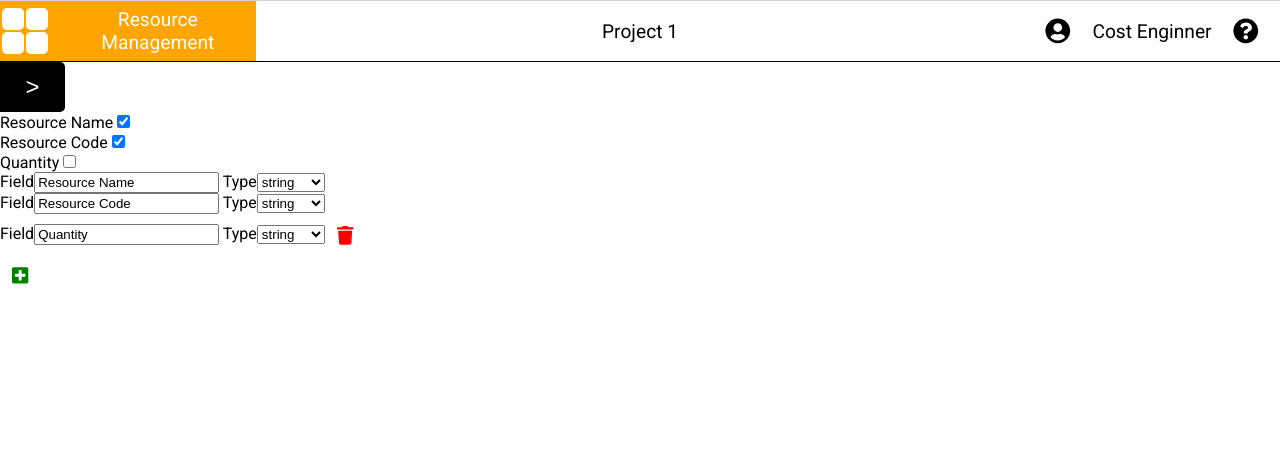
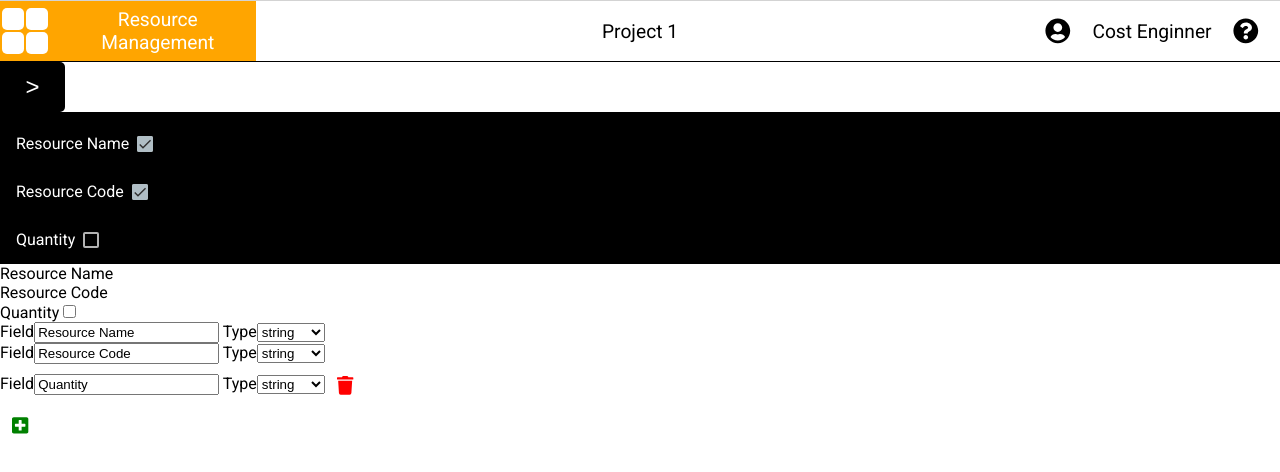
Before and after one commit to davidwu426/FrontEnd, an Angular app: page /formula/fields in a window 1280 px wide. Shown: the top 472 px of the page. Built offline with nearby package versions, Linux system fonts and the light colour scheme.

Commit message:
adding formula table features

```diff
--- a/src/app/angular-material/angular-material.module.ts
+++ b/src/app/angular-material/angular-material.module.ts
@@ -4,10 +4,11 @@ import {MatButtonModule} from '@angular/material/button';
 import {MatListModule} from '@angular/material/list';
 import {MatToolbarModule} from '@angular/material/toolbar';
 import {MatTableModule} from '@angular/material/table';
+import {MatCheckboxModule} from '@angular/material/checkbox';
 
 
 const CustomAngularMaterial = [MatButtonModule, MatSidenavModule, MatListModule, MatToolbarModule,
-MatTableModule];
+MatTableModule, MatCheckboxModule];
 
 
 @NgModule({
--- a/src/app/components/formula-fields/formula-fields.component.css
+++ b/src/app/components/formula-fields/formula-fields.component.css
@@ -1,3 +1,7 @@
+mat-list{
+    color:orange;
+    background-color: black;
+}
 .trash{
     color: red;
 }
--- a/src/app/components/formula-fields/formula-fields.component.html
+++ b/src/app/components/formula-fields/formula-fields.component.html
@@ -1,7 +1,13 @@
+
+<mat-list>
+    <mat-list-item  *ngFor = "let col of data">
+        <mat-checkbox labelPosition = "before"  [checked] = "col.colScope"  (change) = "changeScope(col,$event)">{{col.colName}}</mat-checkbox>
+    </mat-list-item>
+</mat-list>
 <div>
     <div *ngFor = "let col of data">
         <span>{{col.colName}}</span>
-        <input type = "checkbox" [checked] = "col.colScope" >
+        <input  *ngIf = "col.colName !== 'Resource Name' && col.colName !== 'Resource Code'" type = "checkbox" >
     </div>
 </div>
 
@@ -9,8 +15,7 @@
     <div *ngFor = "let col of data">
         <div>
             <label>Field</label>
-            <input type = "text" [value] = "col.colName">
-
+            <input type = "text" [value] = "col.colName" >
             <label> Type</label>
             <select>
                 <option>string</option>
--- a/src/app/components/formula-fields/formula-fields.component.ts
+++ b/src/app/components/formula-fields/formula-fields.component.ts
@@ -1,16 +1,7 @@
 import { Component, OnInit, Input } from '@angular/core';
-import { ColumnsService } from 'src/app/service/columns.service';
+import { ColumnsService, Column } from 'src/app/service/columns.service';
 import { FaIconLibrary } from '@fortawesome/angular-fontawesome';
 import { faTrash, faPlusSquare } from '@fortawesome/free-solid-svg-icons';
-
-export interface Columns{
-  coldId : number,
-  colFormula : string,
-  colName :  string,
-  colScope : boolean,
-  colType : string,
-  projectId : number,
-}
 
 @Component({
   selector: 'app-formula-fields',
@@ -20,7 +11,9 @@ export interface Columns{
 
 export class FormulaFieldsComponent implements OnInit {
 
-  data : Columns[];
+
+  // data for the table for columns for scope
+  data : Column[];
 
   @Input() scopes: string[] ;
 
@@ -32,7 +25,13 @@ export class FormulaFieldsComponent implements OnInit {
     this.columnService.data.subscribe(data => this.data = data);
   }
 
-  removeColumn(column : Columns){
+  changeScope(col, e){
+    var index = this.data.indexOf(col);
+    this.data[index].colScope = !this.data[index].colScope;
+    this.columnService.editCols(this.data);
+  }
+
+  removeColumn(column : Column){
     var index = this.data.indexOf(column);
     this.data.splice(index,1);
     this.columnService.editCols(this.data);
--- a/src/app/components/formula/formula.component.ts
+++ b/src/app/components/formula/formula.component.ts
@@ -43,7 +43,8 @@ export class FormulaComponent implements OnInit {
   colData: Column[];
   projectResourceData  : ProjectResources[];
   displayedColumns: string[] = ['position', 'name', 'weight', 'symbol'];
-  allColumns : string [];
+  displayedColumsn2 : string[] = [];
+  allColumns: string[] = [];
   dataSource = ELEMENT_DATA;
 
   constructor(private columnService : ColumnsService, private resourceService : ResourceService) { }
@@ -51,10 +52,13 @@ export class FormulaComponent implements OnInit {
   ngOnInit() {
     this.columnService.data.subscribe(data => this.colData = data);
     this.resourceService.data.subscribe(data => this.projectResourceData = data);
+
+    // setting up the total number of columns and the ones dispayed;
+    for(var i = 0 ; i < this.colData.length;i++){
+      if(this.colData[i].colScope === true){
+        this.displayedColumsn2.push(this.colData[i].colName);
+      }
+      this.allColumns.push(this.colData[i].colName);
+    }
   }
-
-  setUpTable(projectResource : ProjectResources[], col : Column[], cell : Cell[]){
-
-  }
-
 }
--- a/src/app/service/resource.service.ts
+++ b/src/app/service/resource.service.ts
@@ -16,7 +16,6 @@ const PROJECT_RESOURCE_DATA  : ProjectResource[] = [
 })
 
 
-
 export class ResourceService {
   private project_resource = new BehaviorSubject<ProjectResource[]>(PROJECT_RESOURCE_DATA);
   data = this.project_resource.asObservable();
```
